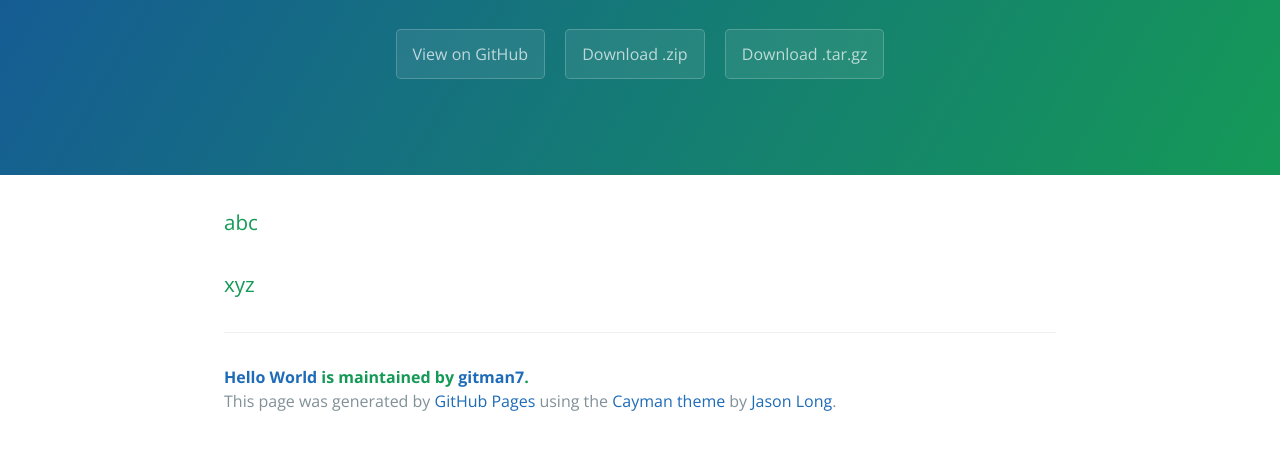
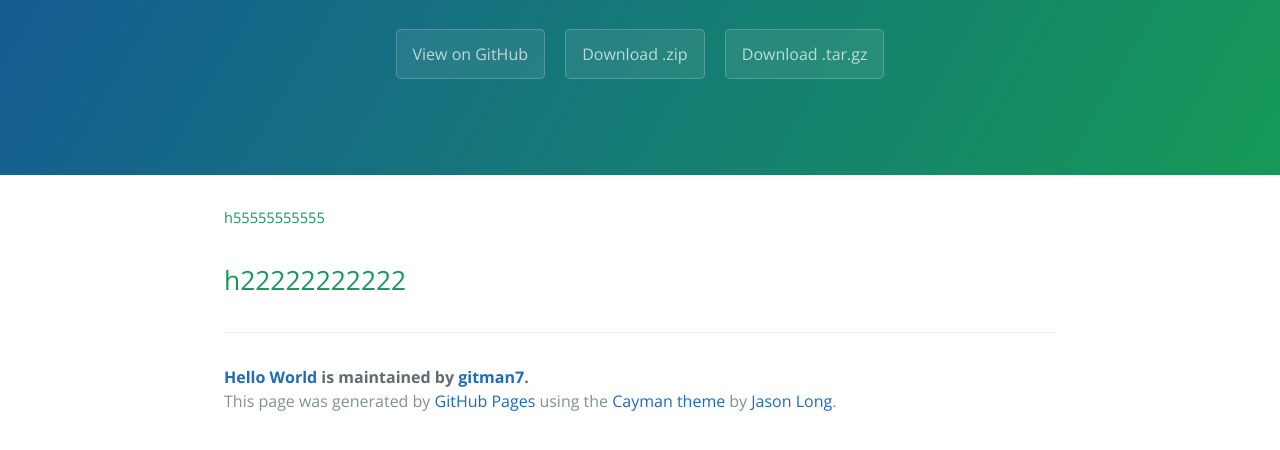
Before and after one commit to gitman7/hello-world, a plain HTML site: page index.html in a window 1280 px wide. Shown: the part 208-658 px from the top of the page. Drawn offline with nearby package versions, Linux system fonts and the light colour scheme.

Commit message:
Update index.html

```diff
--- a/index.html
+++ b/index.html
@@ -20,12 +20,12 @@
 
     <section class="main-content">
 
-<h3>
-abc
-<h3>
-<h3>
-xyz
-<h3>
+<h5>
+h55555555555
+</h5>
+<h2>
+h22222222222
+</h2>
 
       <footer class="site-footer">
         <span class="site-footer-owner"><a href="https://github.com/gitman7/hello-world">Hello World</a> is maintained by <a href="https://github.com/gitman7">gitman7</a>.</span>
```
